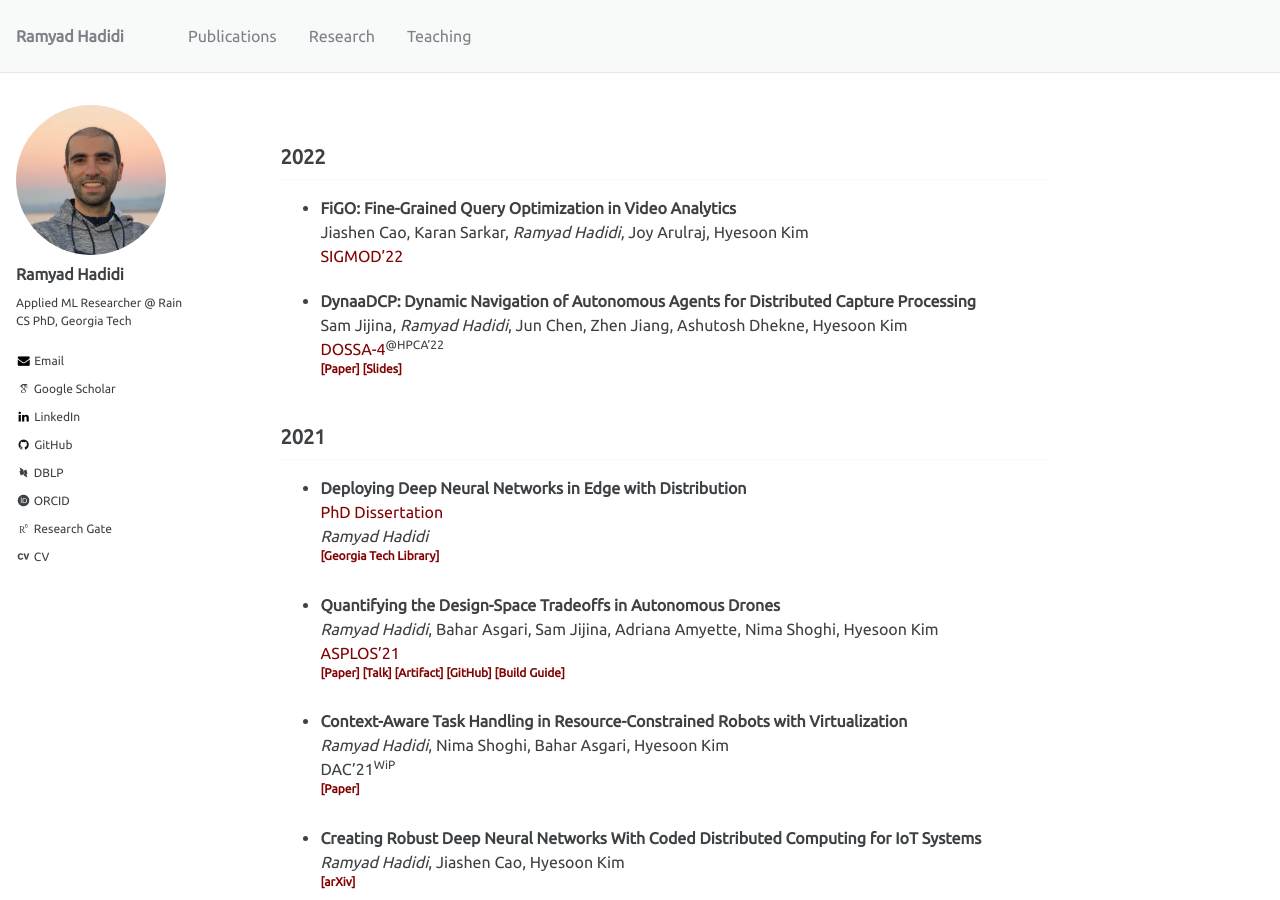
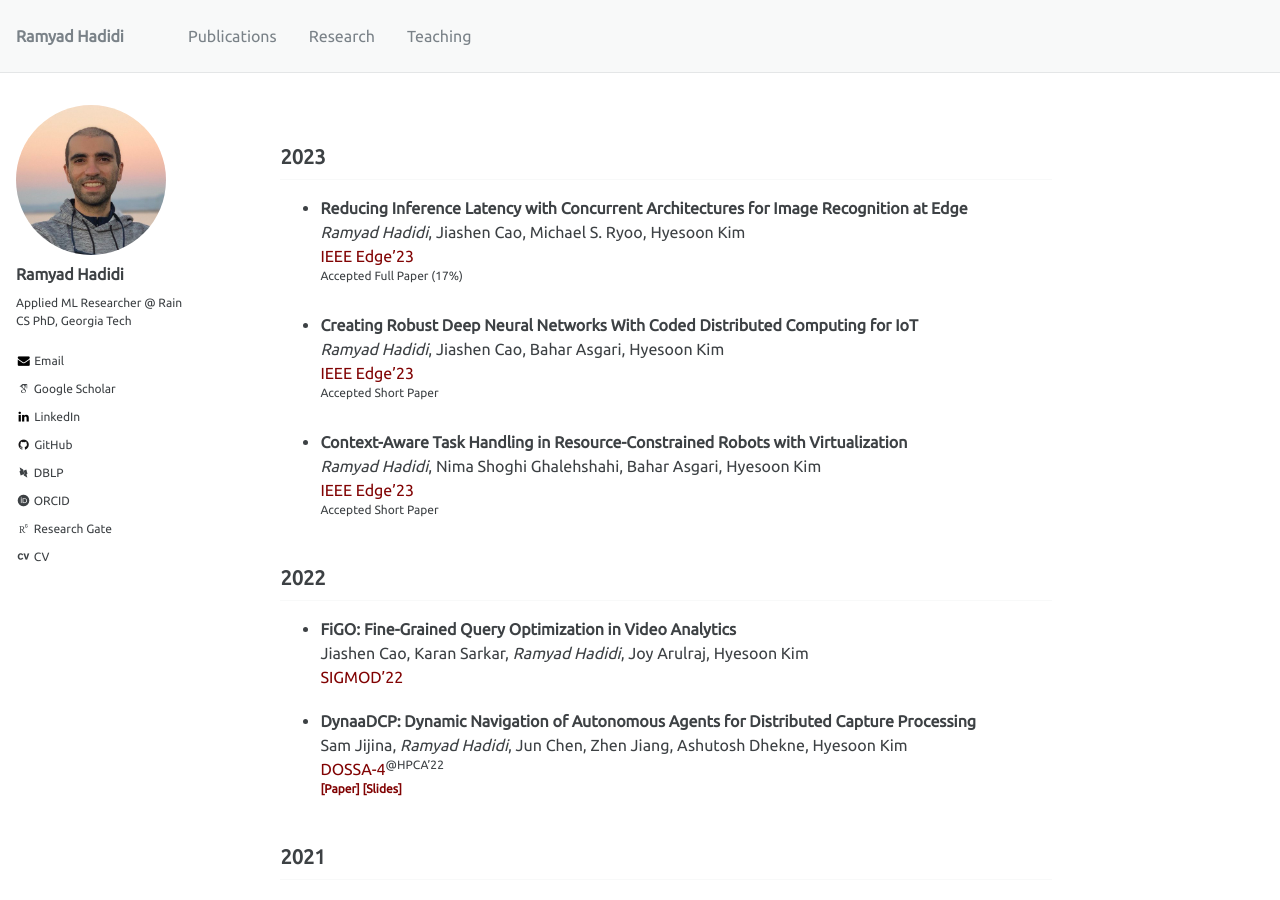
Before and after one commit to ramyadhadidi/ramyadhadidi.github.io, a Jekyll site: the page built from _pages/publications.md, in a window 1280 px wide and 900 px high. Built offline with Jekyll 4.4.1, drawn with Linux system fonts in a browser that asks for light colours; some web fonts are replaced.

Commit message:
new papers

```diff
--- a/_pages/publications.md
+++ b/_pages/publications.md
@@ -4,6 +4,32 @@ title: "Publications"
 author_profile: true
 ---
 
+<!-- --------------------------------------- -->
+<!-- --------------------------------------- -->
+<!-- --------------------------------------- -->
+
+##  2023
+
+  * __Reducing Inference Latency with Concurrent Architectures for Image Recognition at Edge__
+      _Ramyad Hadidi_, Jiashen Cao, Michael S. Ryoo, Hyesoon Kim
+      [IEEE Edge'23](https://conferences.computer.org/edge/2023/)
+      <sup>
+      Accepted Full Paper (17%)
+      <sup>
+
+  * __Creating Robust Deep Neural Networks With Coded Distributed Computing for IoT__
+      _Ramyad Hadidi_, Jiashen Cao, Bahar Asgari, Hyesoon Kim
+      [IEEE Edge'23](https://conferences.computer.org/edge/2023/)
+      <sup>
+      Accepted Short Paper
+      <sup>
+
+  * __Context-Aware Task Handling in Resource-Constrained Robots with Virtualization__
+      _Ramyad Hadidi_, Nima Shoghi Ghalehshahi, Bahar Asgari, Hyesoon Kim
+      [IEEE Edge'23](https://conferences.computer.org/edge/2023/)
+      <sup>
+      Accepted Short Paper
+      <sup>
 
 <!-- --------------------------------------- -->
 <!-- --------------------------------------- -->
```
